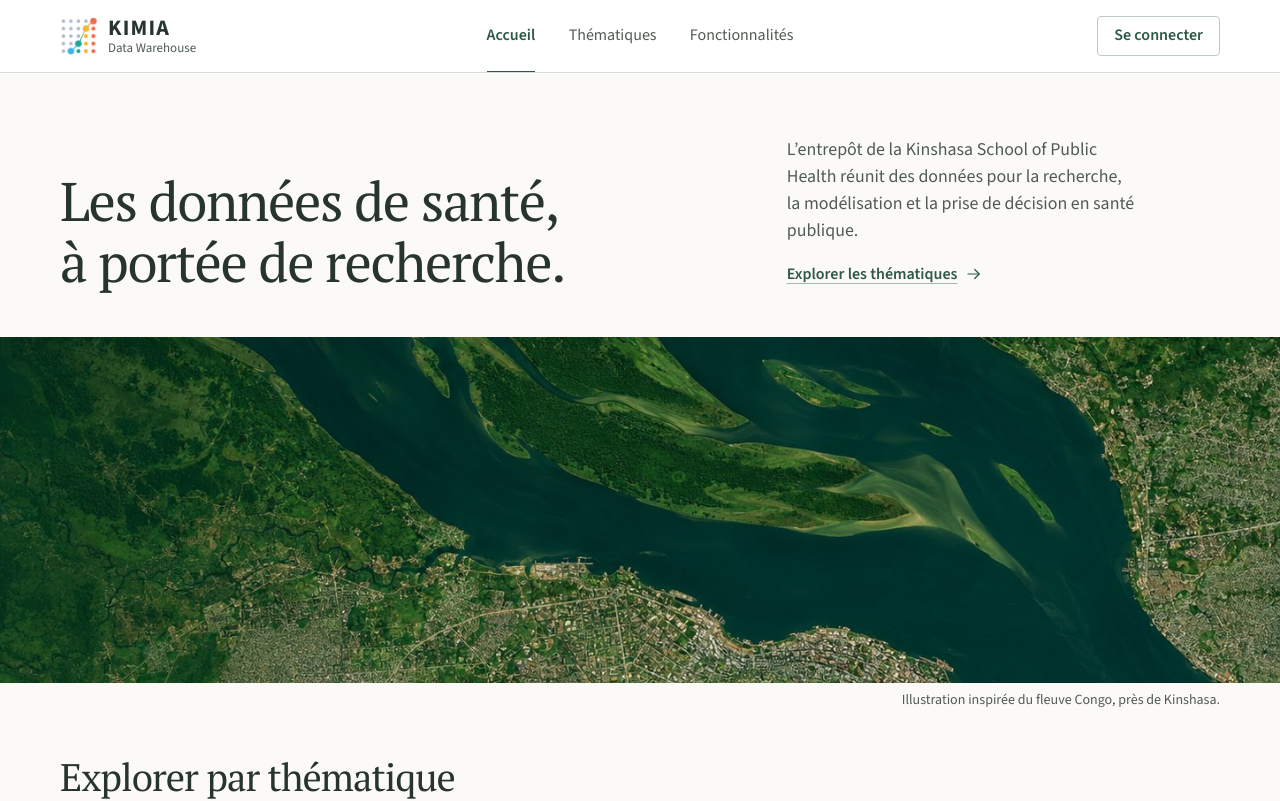
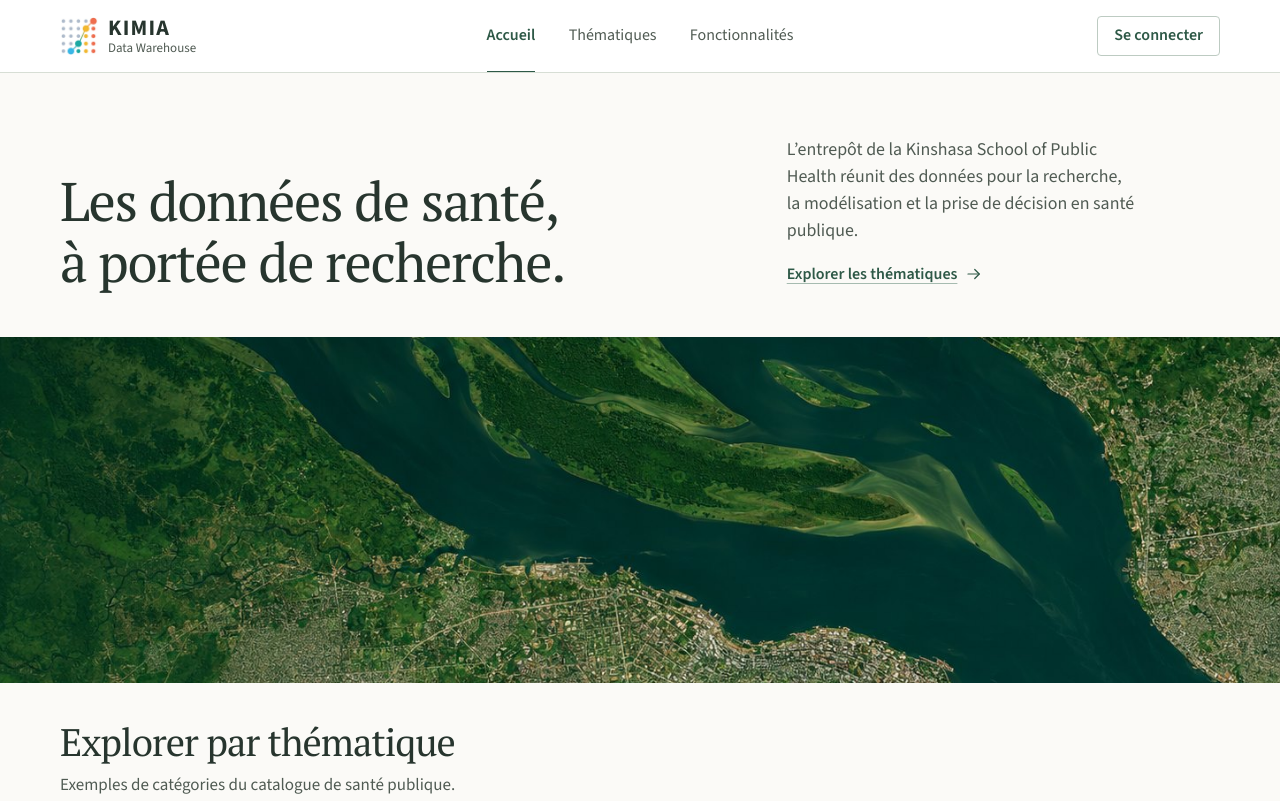
Before and after one commit to yaloulou/kimia-dwh-front, a React (Vite) app: page / in a window 1280 px wide. Shown: the top 801 px of the page. Built offline with nearby package versions, Linux system fonts and the light colour scheme; no server answers.

Commit message:
Deleting comments on Congo river

```diff
--- a/src/App.tsx
+++ b/src/App.tsx
@@ -134,8 +134,8 @@ function App() {
           </div>
           <figure className="hero-figure">
             <img src={landscapeUrl} alt="" width="1448" height="1086" fetchPriority="high" />
-            <figcaption className="page-width">Illustration inspirée du fleuve Congo, près de Kinshasa.</figcaption>
-          </figure>
+{/*             <figcaption className="page-width">Illustration inspirée du fleuve Congo, près de Kinshasa.</figcaption>
+ */}          </figure>
         </section>
 
         <section className="page-width themes-section" id="thematiques" aria-labelledby="themes-title">
```
